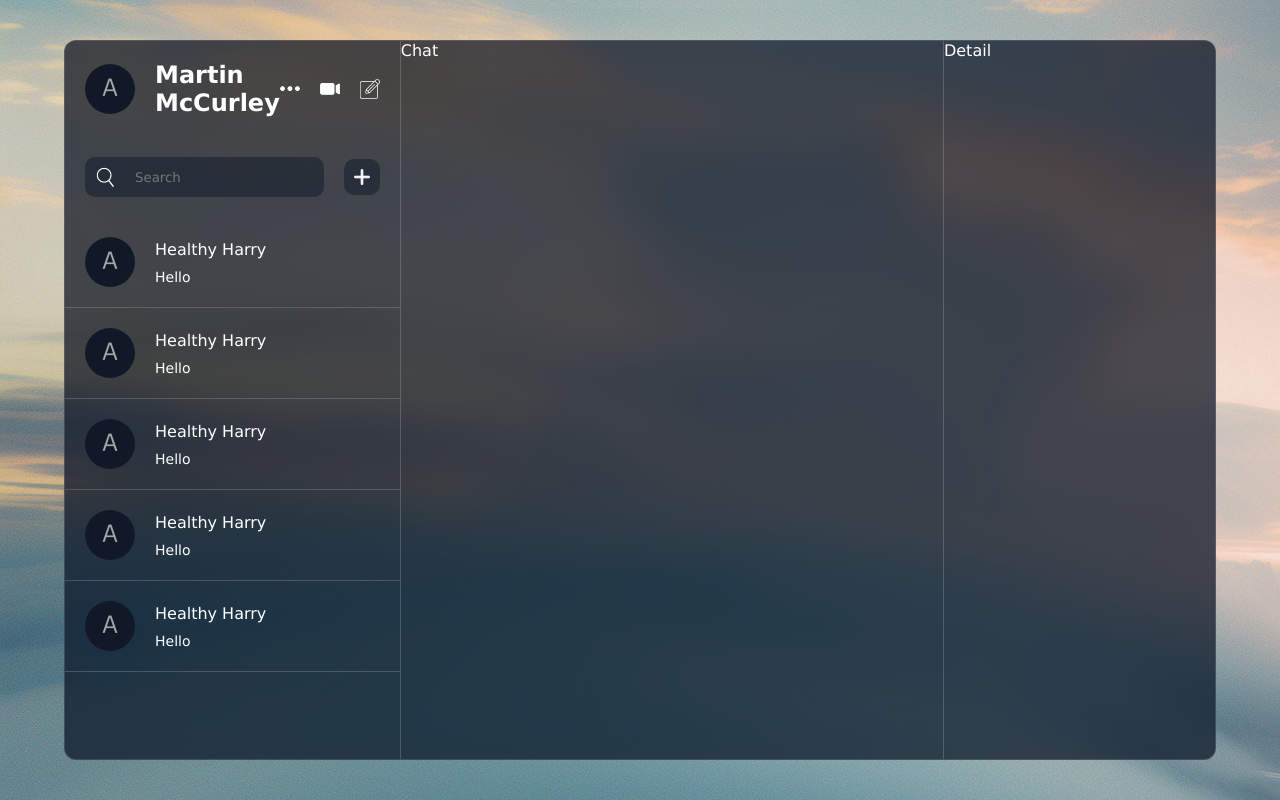
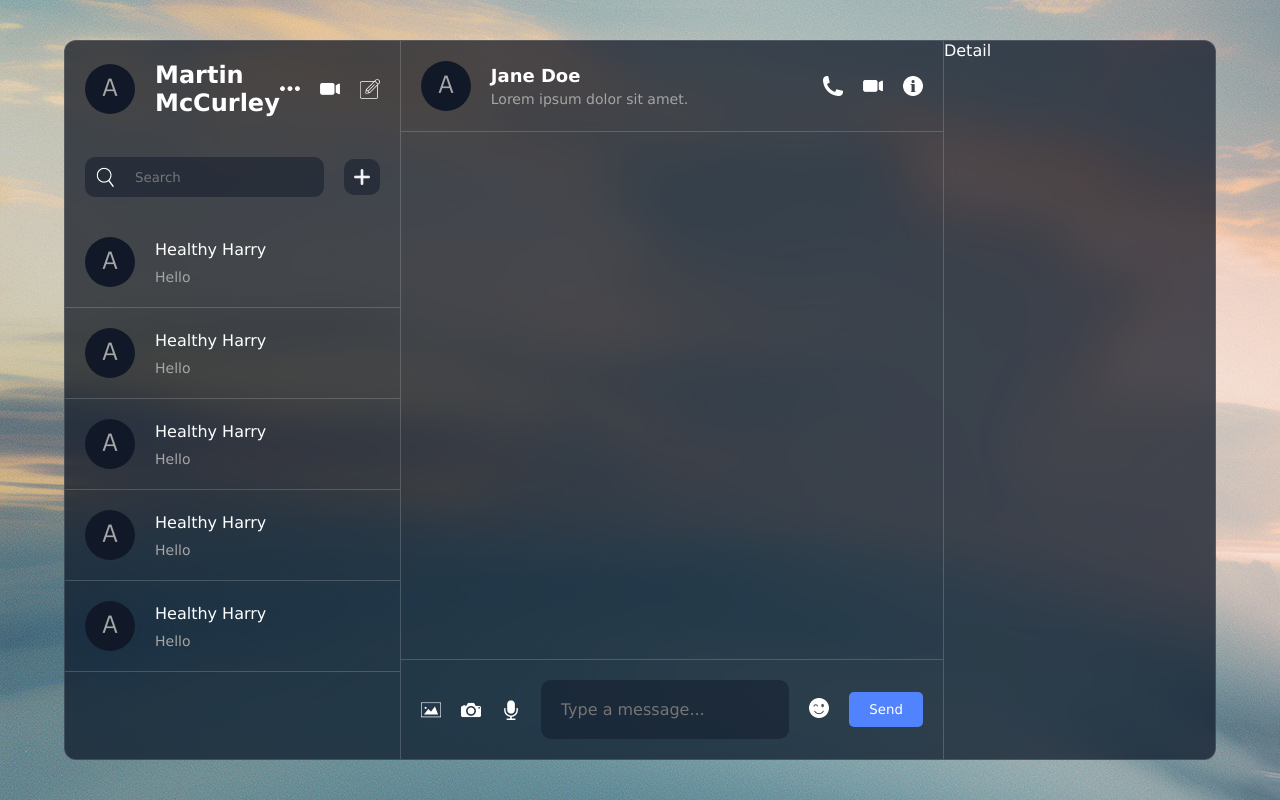
Before and after one commit to MMcUni/aichatapp, a React (Vite) app: page / in a window 1280 px wide. Built offline with nearby package versions, Linux system fonts and the light colour scheme.

Commit message:
complete bottom message section including emoji picker import

```diff
--- a/package.json
+++ b/package.json
@@ -11,6 +11,7 @@
     "start": "serve -s dist -l $PORT"
   },
   "dependencies": {
+    "emoji-picker-react": "^4.9.2",
     "react": "^18.2.0",
     "react-dom": "^18.2.0",
     "serve": "^14.2.3"
--- a/src/components/chat/Chat.jsx
+++ b/src/components/chat/Chat.jsx
@@ -1,9 +1,58 @@
-import './chat.css'
+import React, { useState } from "react";
+import "./chat.css";
+import EmojiPicker from "emoji-picker-react";
 
 const Chat = () => {
+  const [open, setOpen] = useState(false);
+  const [text, setText] = useState("");
+
+  const handleEmoji = (e) => {
+    setText((prev) => prev + e.emoji);
+    setOpen(false)
+  };
+
   return (
-    <div className='chat'>Chat</div>
-  )
-}
+    <div className="chat">
+      <header className="top">
+        <div className="user">
+          <img src="./avatar.png" alt="User Avatar" />
+          <div className="texts">
+            <span className="user-name">Jane Doe</span>
+            <p>Lorem ipsum dolor sit amet.</p>
+          </div>
+        </div>
+        <div className="icons">
+          <img src="./phone.png" alt="Phone Icon" />
+          <img src="./video.png" alt="Video Icon" />
+          <img src="./info.png" alt="Info Icon" />
+        </div>
+      </header>
+      <main className="center">{/* Add your main chat content here */}</main>
+      <footer className="bottom">
+        <div className="icons">
+          <img src="./img.png" alt="Image Icon" />
+          <img src="./camera.png" alt="Camera Icon" />
+          <img src="./mic.png" alt="Microphone Icon" />
+        </div>
+        <input
+          type="text"
+          placeholder="Type a message..."
+          value={text}
+          onChange={(e) => setText(e.target.value)}
+        />
+        <div className="emoji">
+          <img
+            src="./emoji.png"
+            alt="Emoji Icon"
+            onClick={() => setOpen((prev) => !prev)}
+          />
+          <div className="picker"><EmojiPicker open={open} onEmojiClick={handleEmoji} /></div>
 
-export default Chat
+        </div>
+        <button className="sendButton">Send</button>
+      </footer>
+    </div>
+  );
+};
+
+export default Chat;
--- a/src/components/chat/chat.css
+++ b/src/components/chat/chat.css
@@ -2,4 +2,111 @@
     flex: 2;
     border-left: #dddddd35 1px solid;
     border-right: #dddddd35 1px solid;
+    height: 100%;
+    display: flex;
+    flex-direction: column;
 }
+
+.top {
+    padding: 20px;
+    display: flex;
+    align-items: center;
+    justify-content: space-between;
+    border-bottom: #dddddd35 1px solid;
+}
+
+.user {
+    display: flex;
+    align-items: center;
+    gap: 20px;
+}
+
+.user img {
+    width: 60px;
+    height: 60px;
+    border-radius: 50%;
+    object-fit: cover;
+}
+
+.user .texts {
+    display: flex;
+    flex-direction: column;
+    gap: 5px;
+}
+
+.user-name {
+    font-size: 18px;
+    font-weight: bold;
+}
+
+p {
+    font-size: 14px;
+    font-weight: 300;
+    color: #a5a5a5;
+}
+
+.icons {
+    display: flex;
+    gap: 20px;
+}
+
+.icons img {
+    width: 20px;
+    height: 20px;
+}
+
+.center {
+    padding: 20px;
+    flex: 1;
+}
+
+.bottom {
+    padding: 20px;
+    display: flex;
+    align-items: center;
+    justify-content: space-between;
+    border-top: #dddddd35 1px solid;
+    gap: 20px;
+    margin-top: auto;
+}
+
+.bottom .icons {
+    display: flex;
+    gap: 20px;
+}
+
+.bottom img {
+    width: 20px;
+    height: 20px;
+    cursor: pointer;
+}
+
+.bottom input {
+    flex: 1;
+    background-color: rgba(17, 25, 40, 0.5);
+    border: none;
+    outline: none;
+    color: white;
+    padding: 20px;
+    border-radius: 10px;
+    font-size: 16px;
+}
+
+.bottom .sendButton {
+    background-color: #5183fe;
+    color: white;
+    padding: 10px 20px;
+    border: none;
+    border-radius: 5px;
+    cursor: pointer;
+}
+
+.emoji {
+    position: relative;
+}
+
+.picker {
+    position: absolute;
+    bottom: 50px;
+    left: 0;
+}
```
Also changed, not shown: 1 other file (tests, documents, lock files or other folders).
